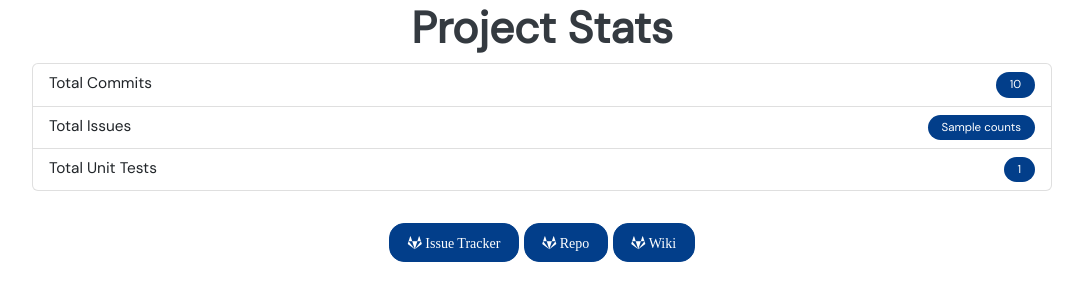
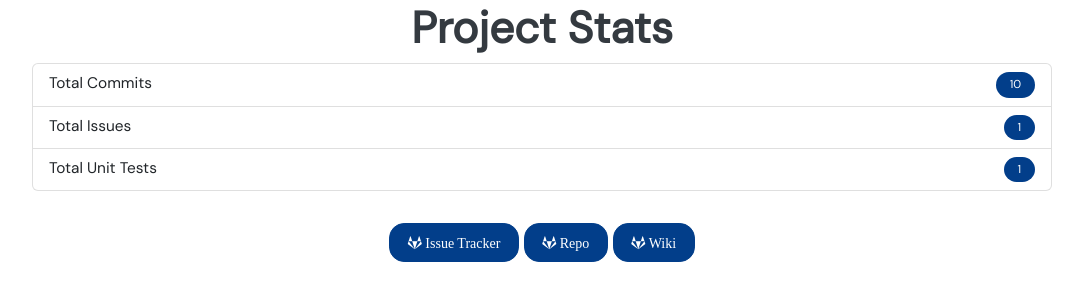
Before and after one commit to wresendiz1/JobsNMore, a Flask app: page /about in a window 1280 px wide. Shown: the part 2081-2386 px from the top of the page, without its empty margins (98-1181 px from the left). Run offline with Flask 3, Linux system fonts and the light colour scheme; a database or web service that is not in the repository returns one stand-in record (values such as "Sample title"); data that the repository does not hold is empty; some libraries are stand-ins or nearby versions.

Commit message:
minor additions

```diff
--- a/gitlab.py
+++ b/gitlab.py
@@ -2,7 +2,6 @@ import requests
 
 urls = [
     "https://gitlab.com/api/v4/projects/42829136/repository/contributors", # commits by user and total, uses email
-    "https://gitlab.com/api/v4/projects/42829136/issues_statistics?scope=all", # total issues
     "https://gitlab.com/api/v4/projects/42829136/issues" # issues by user, uses username
 ]
 
@@ -29,20 +28,16 @@ def get_commits():
 def get_issues():
     response = requests.get(urls[1], headers=headers)
     data = response.json()
-    return data['statistics']['counts']['all']
-
-def get_issues_by_user():
-    response = requests.get(urls[2], headers=headers)
-    data = response.json()
     users = {}
+    total = 0
     for issue in data:
+        total += 1
         if issue['author']['username'] not in users:
             users[issue['author']['username']] = 1
         else:
             users[issue['author']['username']] += 1
-    return users
+    return total, users
 
 if __name__ == '__main__':
     print(get_commits())
     print(get_issues())
-    print(get_issues_by_user())
--- a/main.py
+++ b/main.py
@@ -1,5 +1,5 @@
 from flask import Flask, render_template, request, redirect, url_for
-from gitlab import get_commits, get_issues, get_issues_by_user
+from gitlab import get_commits, get_issues
 
 #Dummy Data for Phase 1
 job = [{'Title': 'Senior Software Engineer', 'Company': 'Google', 'Location': 'San Francisco, CA', 'Link': 'https://careers.google.com/jobs/results/116958901158453958-senior-software-engineering-manager-ar/?f=true&page=29&utm_campaign=google_jobs_apply&utm_medium=organic&utm_source=google_jobs_apply', 'Date':'2/13/2023'},\
@@ -35,9 +35,8 @@ def create_app():
 	@app.route('/about')
 	def about():
 		commits = get_commits()
-		total_issues = get_issues()
-		user_issues = get_issues_by_user()
-		return render_template('about.html', commits=commits, total_issues=total_issues, user_issues=user_issues)
+		issues = get_issues()
+		return render_template('about.html', commits=commits, issues=issues)
 
 	@app.route('/jobs')
 	def jobs():
--- a/templates/about.html
+++ b/templates/about.html
@@ -39,7 +39,7 @@
                             </span>
                             </li>
                             <li class = "list-group-item">Issues: <span class=" ms-2 badge bg-primary rounded-pill">
-                                {{user_issues["wresendiz"]}}
+                                {{issues[1]["wresendiz"]}}
                             </span></li>
                             <li class = "list-group-item">Unit tests:<span class=" ms-2 badge bg-primary rounded-pill"> 1</span></li>
 
@@ -65,7 +65,7 @@
                             </span>
                             </li>
                             <li class = "list-group-item">Issues:<span class=" ms-2 badge bg-primary rounded-pill">
-                                {{user_issues["javier.ramirez5"]}}
+                                {{issues[1]["javier.ramirez5"]}}
                             </span></li>
                             <li class = "list-group-item">Unit tests: <span class=" ms-2 badge bg-primary rounded-pill"> 0</span></li>
 
@@ -130,7 +130,7 @@
                     <span class="badge bg-primary rounded-pill">{{commits[0]}}</span>
                 </li>
                 <li class="list-group-item d-flex justify-content-between">Total Issues
-                    <span class="badge bg-primary rounded-pill">{{total_issues}}</span>
+                    <span class="badge bg-primary rounded-pill">{{issues[0]}}</span>
                 </li>
                 <li class="list-group-item d-flex justify-content-between">Total Unit Tests
                     <span class="badge bg-primary rounded-pill">1</span>
```
Also changed, not shown: 2 other files.
